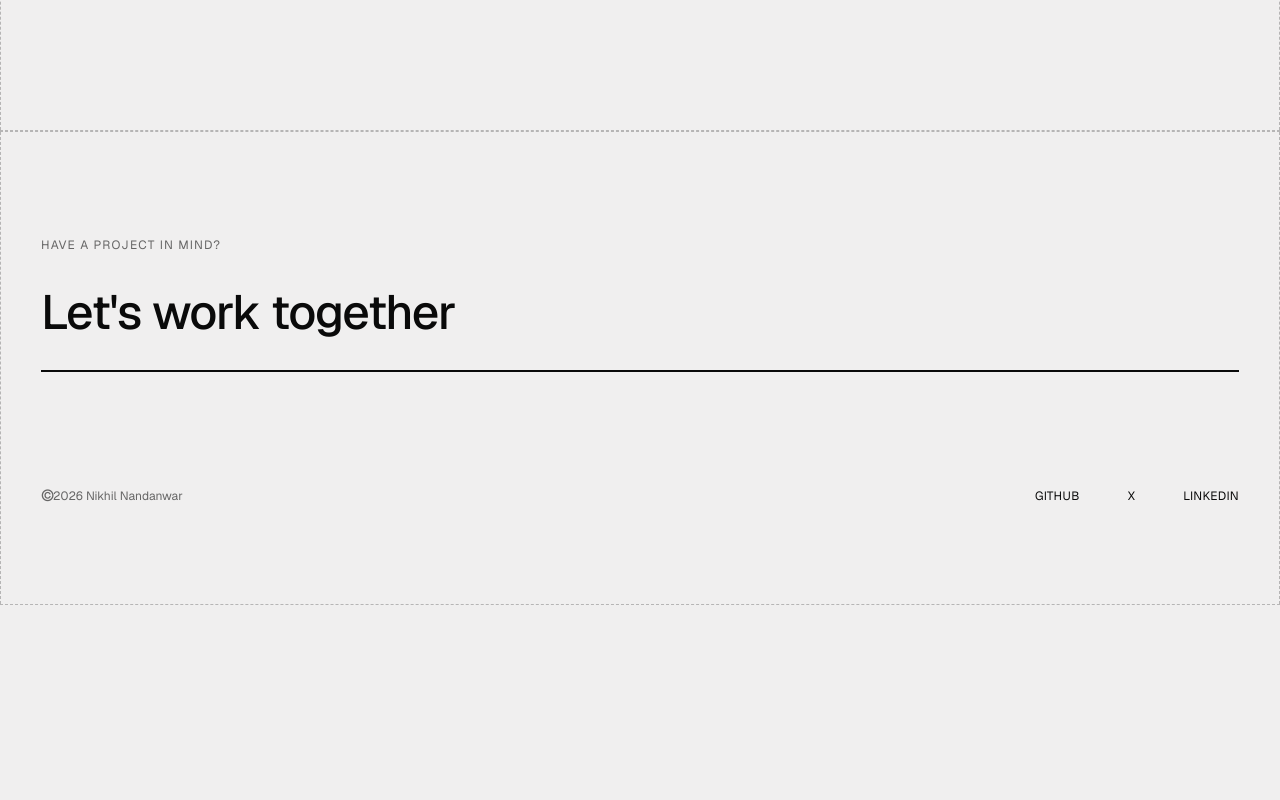
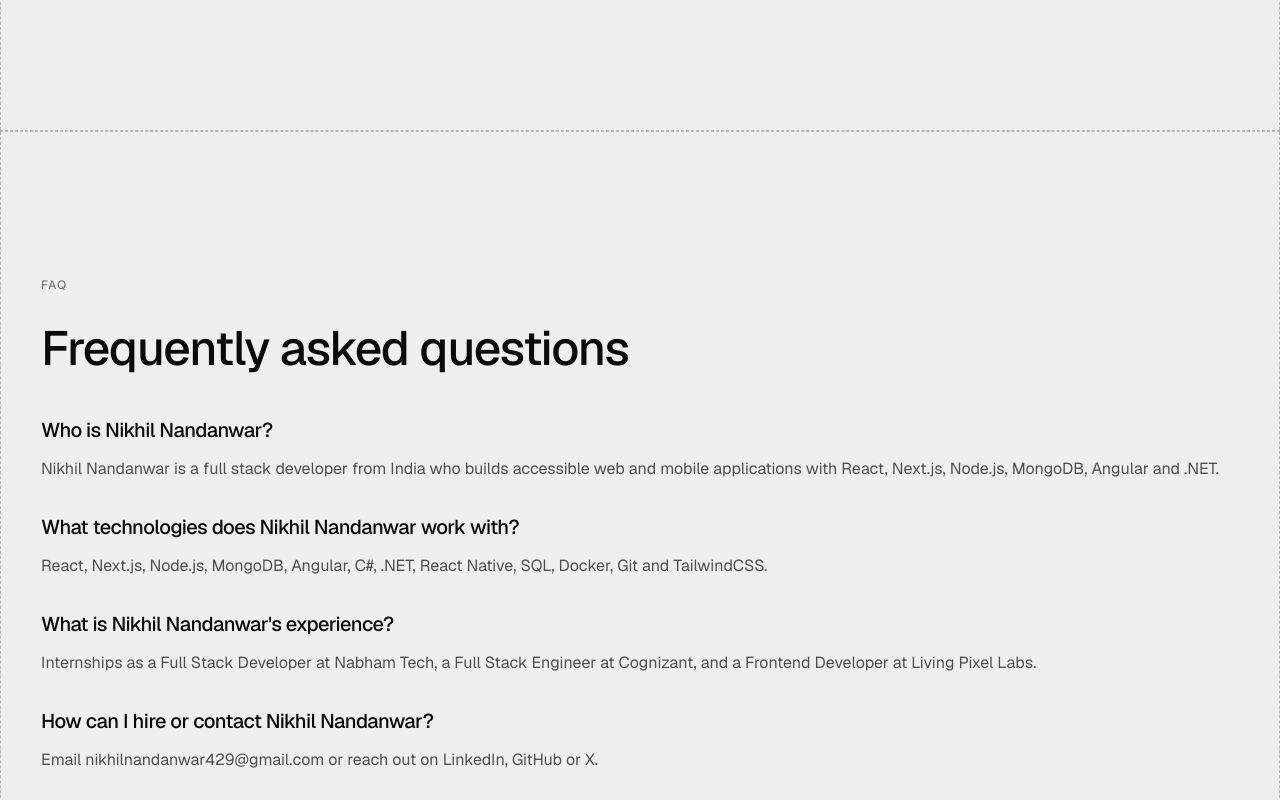
Before and after one commit to nikhil-nandanwar/wanted-portfolio, a Next.js app: page / in a window 1280 px wide. Shown: the part 4560-5360 px from the top of the page. Before the commit the page ends 5165 px from the top, so only its background shows below. Built offline with nearby package versions, Linux system fonts and the light colour scheme.

Commit message:
done optimize

```diff
--- a/app/layout.tsx
+++ b/app/layout.tsx
@@ -69,10 +69,12 @@ export const metadata: Metadata = {
     description: siteDescription,
     images: [socialImage],
   },
-  icons: { icon: "/favicon.ico", apple: "/apple-touch-icon.png" },
+  icons: { icon: "/favicon.ico" },
   manifest: "/manifest.webmanifest",
-  // After adding the sites to Search Console / Bing Webmaster, paste the tokens:
-  verification: { google: "GOOGLE_TOKEN", other: { "msvalidate.01": "BING_TOKEN" } },
+  verification: {
+    google: "TODO_REPLACE_WITH_GOOGLE_SEARCH_CONSOLE_TOKEN",
+    other: { "msvalidate.01": "TODO_REPLACE_WITH_BING_WEBMASTER_TOKEN" },
+  },
   other: { "format-detection": "telephone=no" },
 };
 
--- a/app/manifest.ts
+++ b/app/manifest.ts
@@ -9,9 +9,5 @@ export default function manifest(): MetadataRoute.Manifest {
         display: "standalone",
         background_color: "#f0efef",
         theme_color: "#f0efef",
-        icons: [
-            { src: "/icon-192.png", sizes: "192x192", type: "image/png" },
-            { src: "/icon-512.png", sizes: "512x512", type: "image/png" },
-        ],
     };
 }
--- a/app/page.tsx
+++ b/app/page.tsx
@@ -5,6 +5,8 @@ import TopHeroSection from "@/components/topHeroSection";
 import TopNavbarSection from "@/components/topNavbarSection";
 import ExperienceSection from "@/components/experienceSection";
 import AboutSection from "@/components/aboutSection";
+import FAQSection, { faqItems } from "@/components/faqSection";
+import { projects } from "@/components/projectsDisplaySection";
 
 const SITE = "https://www.nixhil.dev";
 
@@ -61,67 +63,28 @@ const structuredData = {
       "@type": "ItemList",
       "@id": `${SITE}/#projects`,
       name: "Featured projects by Nikhil Nandanwar",
-      itemListElement: [
-        {
-          n: "ShareVault",
-          d: "Secure file and text sharing with a 6-digit code.",
-          u: "https://share-vault-mango.vercel.app/",
-          c: "https://github.com/nikhil-nandanwar/ShareVault",
-          img: "onlineClipboard"
-        },
-        {
-          n: "GeminiChat",
-          d: "AI chat app powered by Google Gemini with sharing and persistence.",
-          u: "https://ai-by-gemini.netlify.app/",
-          c: "https://github.com/nikhil-nandanwar/GeminiApp",
-          img: "geminiChat"
-        },
-        {
-          n: "Mines Game",
-          d: "Browser-based Minesweeper with adjustable difficulty.",
-          u: "https://mines-game.netlify.app/",
-          c: "https://github.com/nikhil-nandanwar/Mines",
-          img: "minesGame"
-        },
-      ].map((p, i) => ({
+      itemListElement: projects.map((project, i) => ({
         "@type": "ListItem",
         position: i + 1,
         item: {
           "@type": "SoftwareApplication",
-          name: p.n,
-          description: p.d,
-          url: p.u,
+          name: project.title,
+          description: project.description,
+          url: project.href,
           applicationCategory: "WebApplication",
           operatingSystem: "Any",
-          image: `${SITE}/assets/${p.img}.webp`,
-          codeRepository: p.c,
+          image: `${SITE}${project.image}`,
+          codeRepository: project.code,
           author: { "@id": `${SITE}/#person` },
         },
       })),
     },
     {
       "@type": "FAQPage",
-      mainEntity: [
-        {
-          q: "Who is Nikhil Nandanwar?",
-          a: "Nikhil Nandanwar is a full stack developer from India who builds accessible web and mobile applications with React, Next.js, Node.js, MongoDB, Angular and .NET."
-        },
-        {
-          q: "What technologies does Nikhil Nandanwar work with?",
-          a: "React, Next.js, Node.js, MongoDB, Angular, C#, .NET, React Native, SQL, Docker, Git and TailwindCSS."
-        },
-        {
-          q: "What is Nikhil Nandanwar's experience?",
-          a: "Internships as a Full Stack Developer at Nabham Tech, a Full Stack Engineer at Cognizant, and a Frontend Developer at Living Pixel Labs."
-        },
-        {
-          q: "How can I hire or contact Nikhil Nandanwar?",
-          a: "Email nikhilnandanwar429@gmail.com or reach out on LinkedIn, GitHub or X."
-        },
-      ].map((f) => ({
+      mainEntity: faqItems.map((f) => ({
         "@type": "Question",
-        name: f.q,
-        acceptedAnswer: { "@type": "Answer", text: f.a },
+        name: f.question,
+        acceptedAnswer: { "@type": "Answer", text: f.answer },
       })),
     },
     {
@@ -158,6 +121,7 @@ export default function Home() {
         <ExperienceSection />
 
         <AboutSection />
+        <FAQSection />
       </main>
 
       <BottomFooterSection />
--- /dev/null
+++ b/components/faqSection.tsx
@@ -0,0 +1,47 @@
+export const faqItems = [
+  {
+    question: "Who is Nikhil Nandanwar?",
+    answer:
+      "Nikhil Nandanwar is a full stack developer from India who builds accessible web and mobile applications with React, Next.js, Node.js, MongoDB, Angular and .NET.",
+  },
+  {
+    question: "What technologies does Nikhil Nandanwar work with?",
+    answer:
+      "React, Next.js, Node.js, MongoDB, Angular, C#, .NET, React Native, SQL, Docker, Git and TailwindCSS.",
+  },
+  {
+    question: "What is Nikhil Nandanwar's experience?",
+    answer:
+      "Internships as a Full Stack Developer at Nabham Tech, a Full Stack Engineer at Cognizant, and a Frontend Developer at Living Pixel Labs.",
+  },
+  {
+    question: "How can I hire or contact Nikhil Nandanwar?",
+    answer:
+      "Email nikhilnandanwar429@gmail.com or reach out on LinkedIn, GitHub or X.",
+  },
+];
+
+export default function FAQSection() {
+  return (
+    <section
+      className="mx-auto w-full scroll-mt-16 flex justify-center border-y border-t border-dashed border-foreground/25"
+      id="faq"
+      aria-labelledby="faq-heading"
+    >
+      <div className="w-full max-w-7xl border-x border-dashed border-foreground/25 px-4 py-16 sm:px-6 sm:py-24 lg:px-10 lg:py-36">
+        <p className="m-0 text-xs leading-normal tracking-widest uppercase text-foreground/60">FAQ</p>
+        <h2 id="faq-heading" className="mt-6 text-3xl font-medium leading-tight tracking-tight sm:text-5xl">
+          Frequently asked questions
+        </h2>
+        <dl className="mt-10 space-y-8">
+          {faqItems.map((item) => (
+            <div key={item.question}>
+              <dt className="text-xl font-medium leading-tight tracking-tight">{item.question}</dt>
+              <dd className="mt-3 leading-7 text-foreground/70">{item.answer}</dd>
+            </div>
+          ))}
+        </dl>
+      </div>
+    </section>
+  );
+}
--- a/components/projectsDisplaySection.tsx
+++ b/components/projectsDisplaySection.tsx
@@ -1,7 +1,7 @@
 import Link from "next/link";
 import Image from "next/image";
 
-const projects = [
+export const projects = [
   {
     number: "01",
     title: "ShareVault - Secure Sharing Platform",
```
